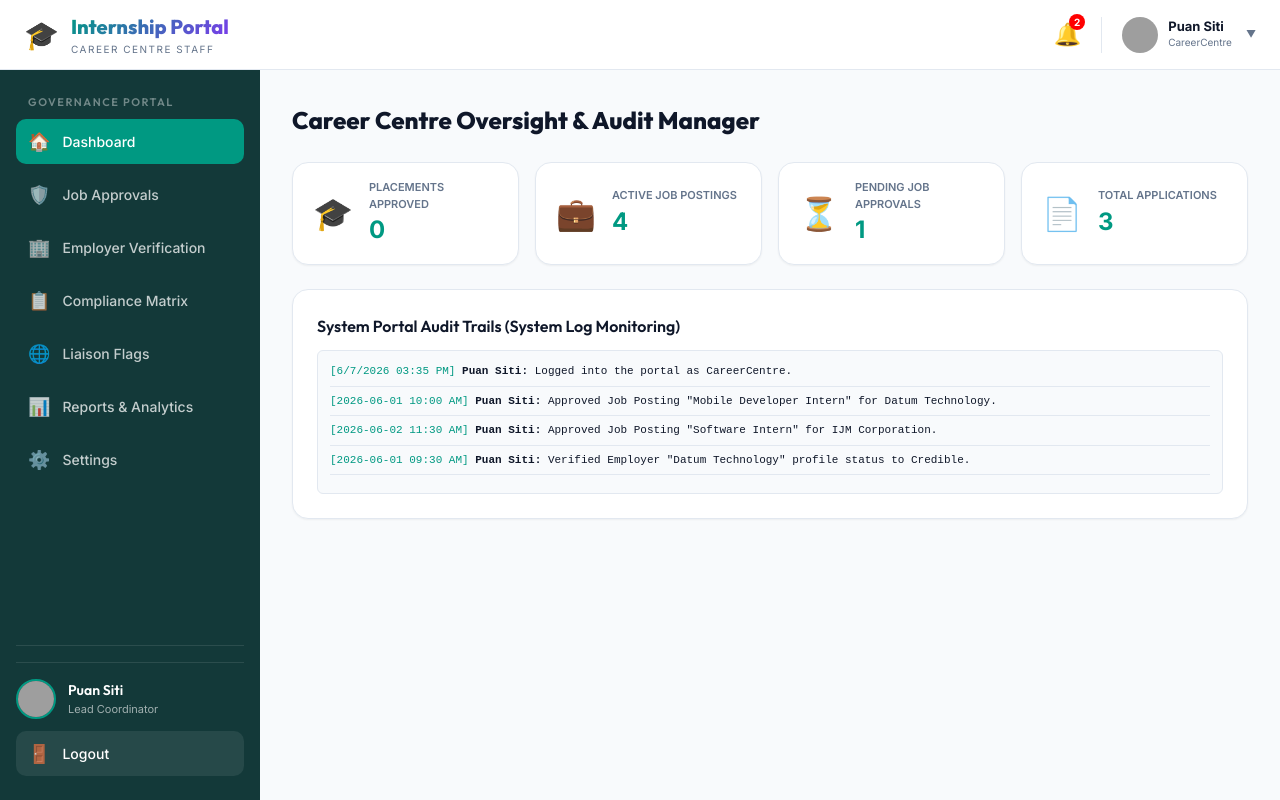
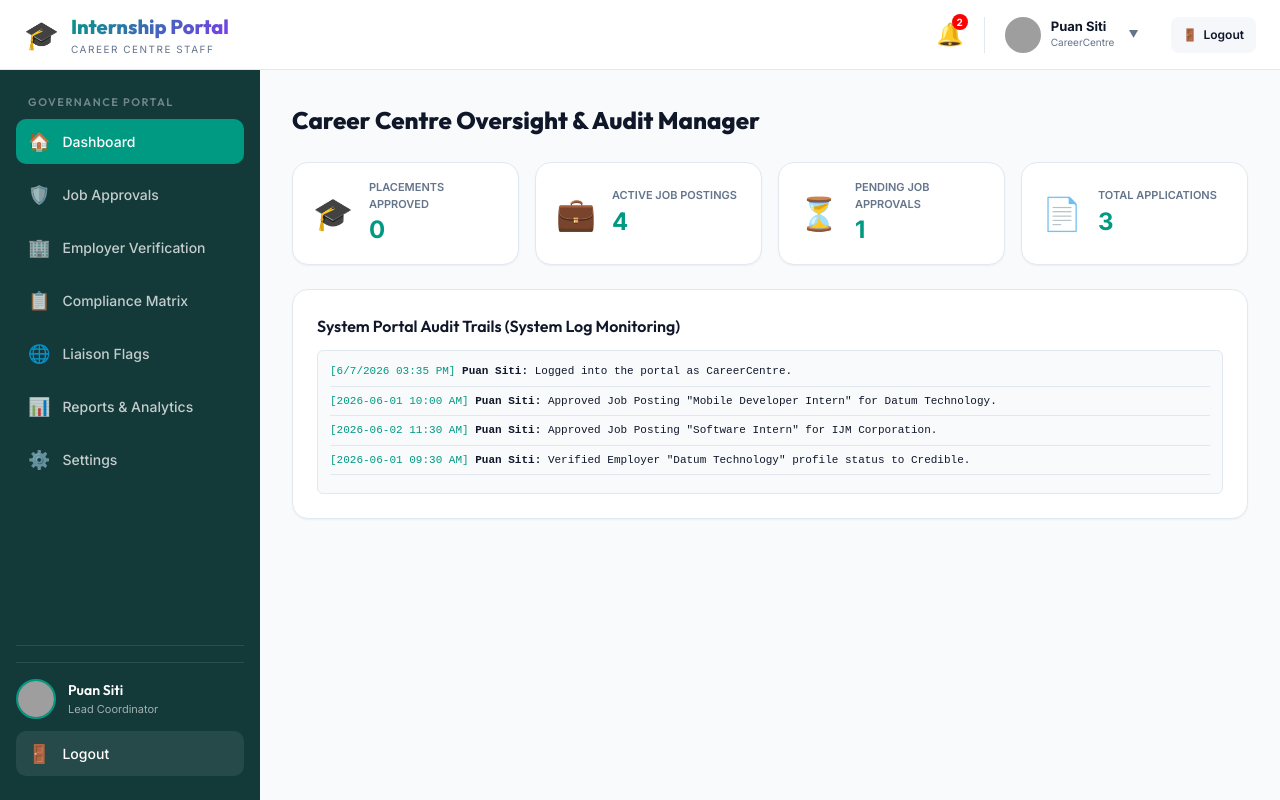
Before and after one commit to nicolheng/sre-demo, a React (Vite) app: page / in a window 1280 px wide. Both pictures are taken after a click on the button "🛡️ Career Center". Built offline with nearby package versions, Linux system fonts and the light colour scheme; grey boxes are pictures that could not be loaded.

Commit message:
logout button

```diff
--- a/src/App.tsx
+++ b/src/App.tsx
@@ -130,6 +130,25 @@ const PortalShell: React.FC = () => {
             </div>
             <span className="header-dropdown-arrow">▼</span>
           </div>
+
+          <button
+            className="btn btn-secondary"
+            style={{
+              padding: '6px 12px',
+              fontSize: '12px',
+              display: 'flex',
+              alignItems: 'center',
+              gap: '6px',
+              borderRadius: '8px',
+              cursor: 'pointer',
+              marginLeft: '12px',
+              height: '36px'
+            }}
+            onClick={logout}
+          >
+            <span>🚪</span>
+            <span>Logout</span>
+          </button>
         </div>
       </header>
 
```
